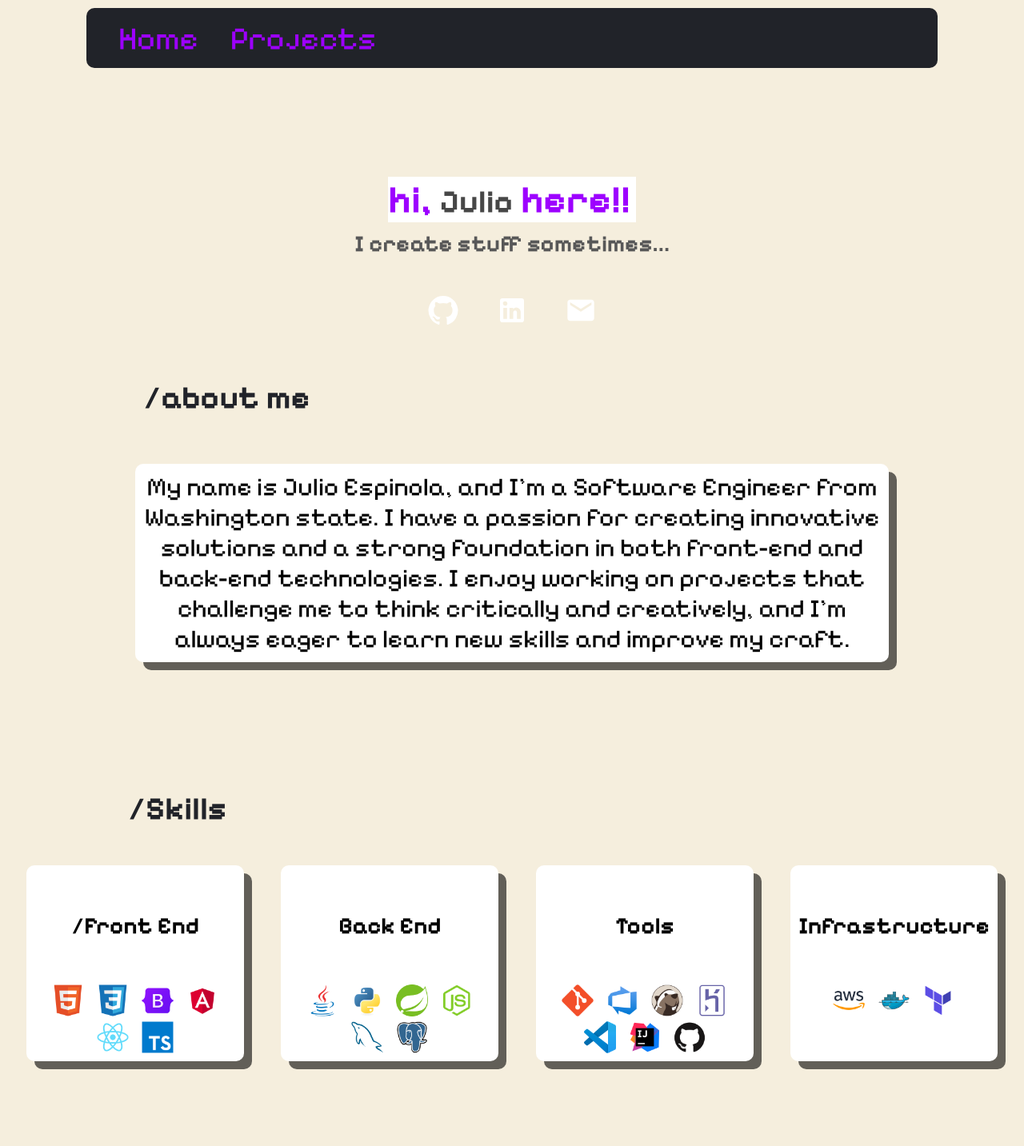
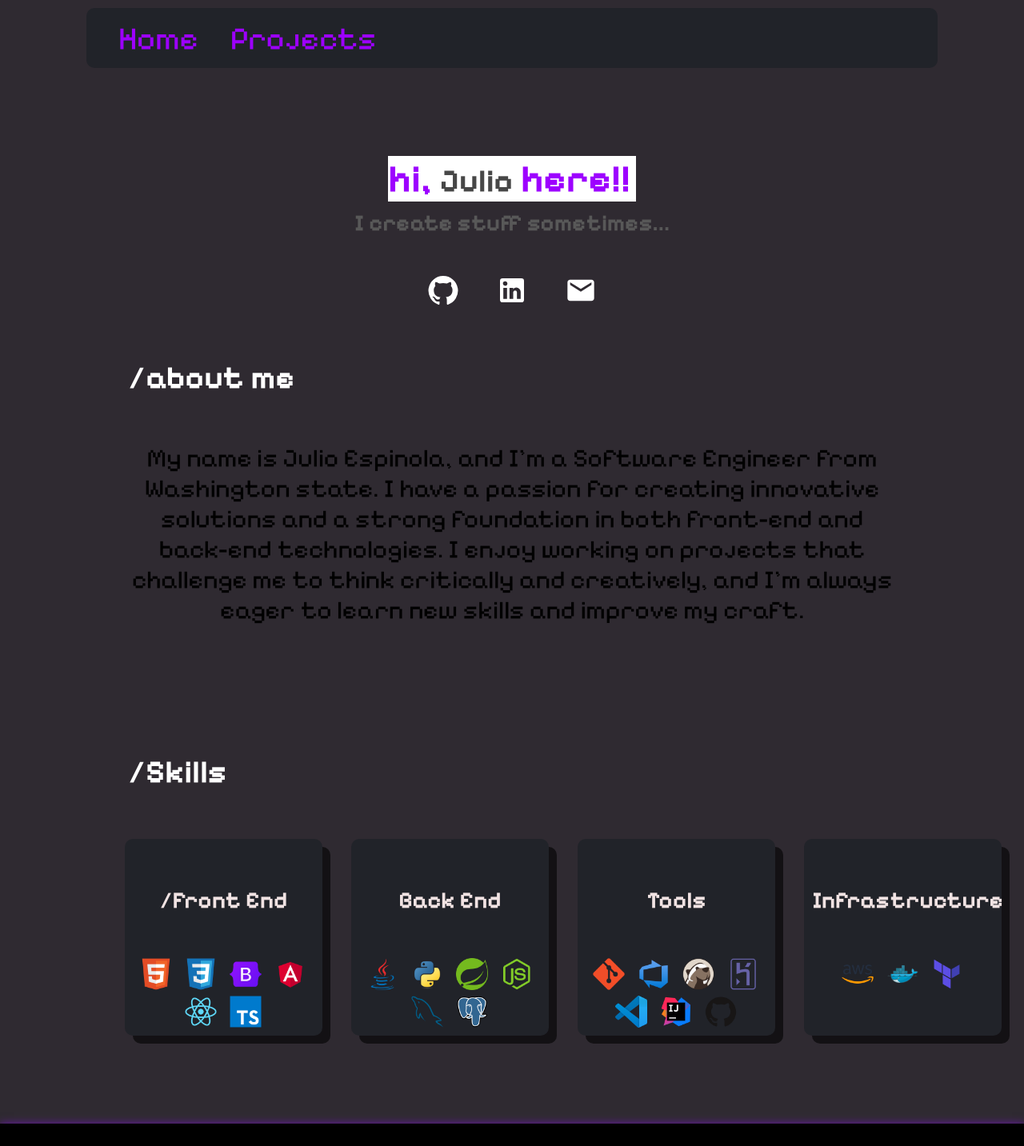
Before and after one commit to JulioSEspinola/Portfolio-2.0, a React (Create React App) app in the folder portfolio/: page / in a window 1280 px wide. Shown: the top 1433 px of the page at 80% size. Built offline with nearby package versions, Linux system fonts and the light colour scheme.

Commit message:
updated design and cleaned up styling

```diff
--- a/portfolio/src/App.css
+++ b/portfolio/src/App.css
@@ -7,7 +7,8 @@
 }
 
 html, body{
-    background-color:  #F5EEDD;
+    /* background-color:  #F5EEDD; */
+    background-color:  #2f2a31;
     height: 100%;
     margin:0;
     padding:0;
--- a/portfolio/src/pages/About.js
+++ b/portfolio/src/pages/About.js
@@ -115,12 +115,12 @@ export default function About() {
           </div>
         </div>
       </div>
-      <div>
+      {/* <div>
         <Websio></Websio>
-      </div>
-      <div className="contact-home">
+      </div> */}
+      {/* <div className="contact-home">
         <Contact></Contact>
-      </div>
+      </div> */}
     </>
   );
 }
--- a/portfolio/src/styles/Home.css
+++ b/portfolio/src/styles/Home.css
@@ -25,7 +25,6 @@
   align-items: center;
   text-align: center;
   color: var(--main-text-color);
-  padding: 2vw 2vw 0 2vw;
   box-sizing: border-box;
   margin-bottom: 100px;
   margin-top: 100px;
@@ -100,7 +99,7 @@
   justify-content: center;
   flex-direction: column;
   align-items: center;
-  background-color: #F5EEDD;
+  /* background-color: #F5EEDD; */
 }
 /* .skills h1 {
   font-family: "Pixelify Sans", serif;
@@ -180,24 +179,23 @@
 /*-------------ABOUT ME--------------------*/
 .about-me {
   /* font-size: 30px; */
-  background-color: #ffffff;
+  /* background-color: #ffffff; */
   color: #000000;
   font-size: 2.0rem;
   width: 75%;
-  padding: 10px;
+  /* padding: 10px;
   border-radius: 10px;
-  box-shadow: rgba(0, 0, 0, 0.6)10px 10px 0px;
+  box-shadow: rgba(0, 0, 0, 0.6)10px 10px 0px; */
   font-family: "Pixelify Sans", serif;
   margin-left: 0;
 }
 
 .about h1{
-  font-size: 2.5rem;
-  color: var(--main-bg-color);
-  font-family: "Pixelify Sans", serif;
-  text-align: left;
-  width:75%;
-  margin-left: 0;
+    text-align: left;
+    width: 75%;
+    margin-left: 0;
+    font-family: "Pixelify Sans", serif;
+    font-size: 2.5rem;
 }
 
 .about h3{
@@ -213,7 +211,6 @@
   text-align: left;
   width:75%;
   margin-left: 0;
-  color: var(--main-bg-color);
   font-family: "Pixelify Sans", serif;
   font-size: 2.5rem;
 }
@@ -229,6 +226,7 @@
   flex-wrap: wrap;
   margin: 10px;
   margin-bottom: 100px;
+  padding: 1vw 0vw 0px 10vw;
 }
 
 .technologies {
@@ -236,8 +234,8 @@
   margin: 10px auto;
   padding: 10px;
   max-width: 20%;
-  background-color: #ffffff;
-  color: black;
+  background-color: #212329;
+  color: rgb(241, 227, 227);
   border-radius: 10px;
   font-family: "Pixelify Sans", serif;
 }
```
